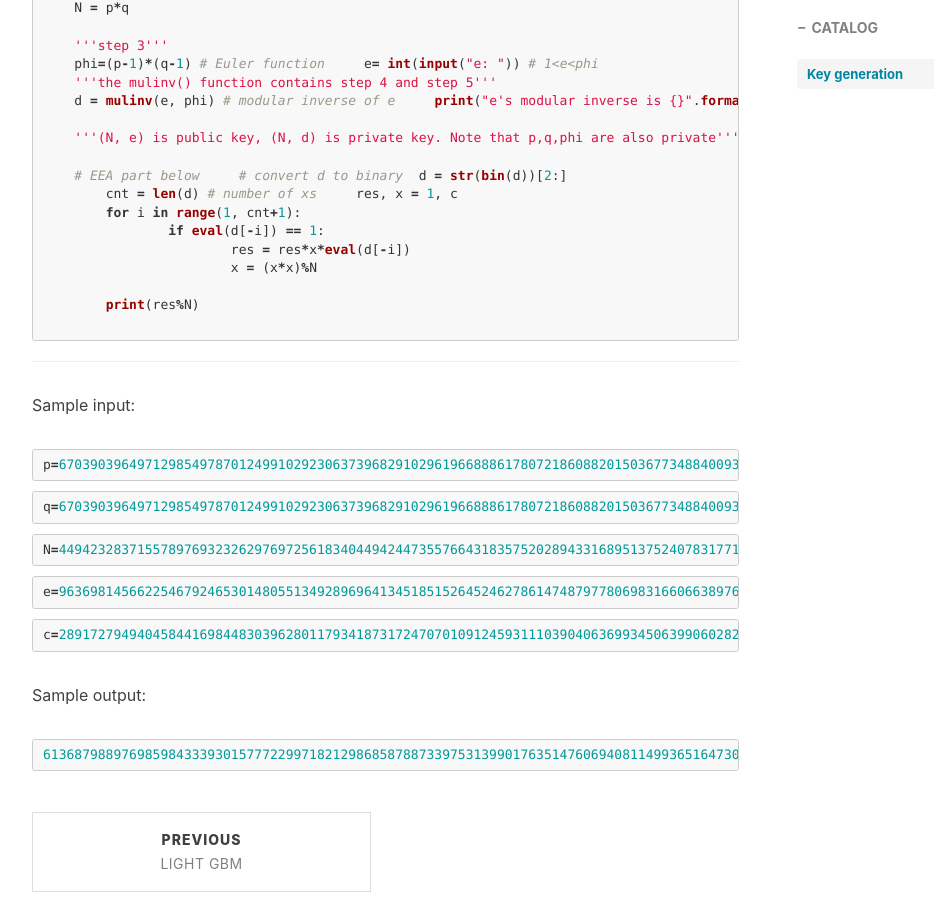
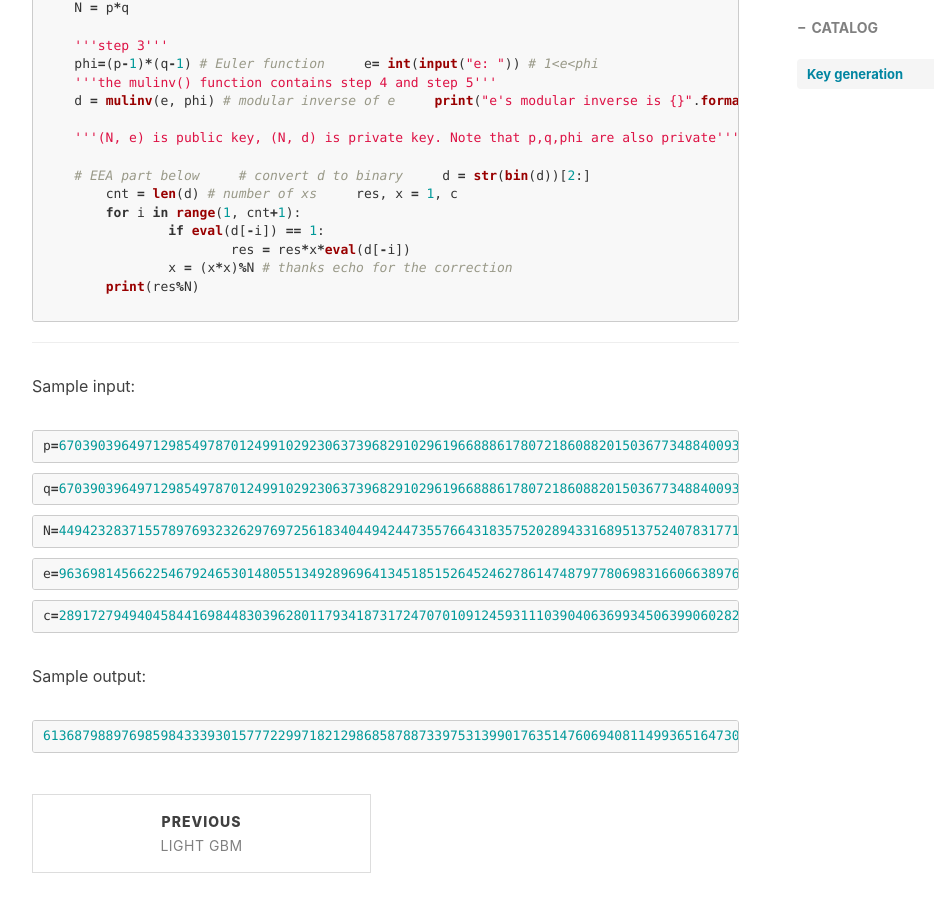
Before and after one commit to cheeseburg/cheeseburg.github.io, a Jekyll site: the page built from _posts/2019-04-23-modular-inverse-EEA-method.md, in a window 1280 px wide and 900 px high, scrolled down 1617 px. Shown: the whole window, without its empty margins (233-1167 px from the left). Built offline with Jekyll 4.4.1, drawn with Linux system fonts in a browser that asks for light colours; nearby versions of some CDN libraries; comment, search, counter and statistics services are not loaded.

Commit message:
Update 2019-04-23-modular-inverse-EEA-method.md

```diff
--- a/_posts/2019-04-23-modular-inverse-EEA-method.md
+++ b/_posts/2019-04-23-modular-inverse-EEA-method.md
@@ -63,13 +63,13 @@ if __name__ == '__main__':
 
     # EEA part below
     # convert d to binary
-	d = str(bin(d))[2:]
+    d = str(bin(d))[2:]
 	cnt = len(d) # number of xs
 	res, x = 1, c
 	for i in range(1, cnt+1):
 		if eval(d[-i]) == 1:
 			res = res*x*eval(d[-i])
-			x = (x*x)%N
+		x = (x*x)%N # thanks echo for the correction
 
 	print(res%N)
 
```
